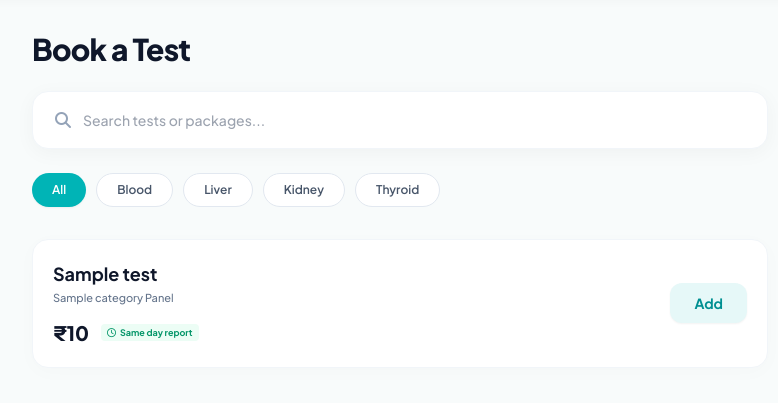
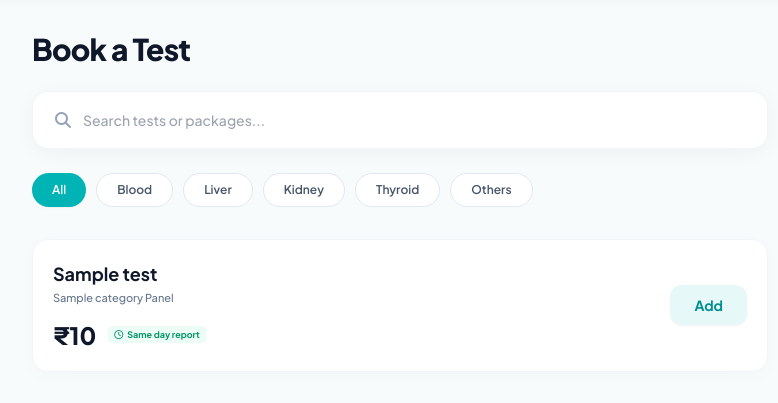
Before and after one commit to lab81617-del/caredrop-website, a Flask app: template templates/tests.html in a window 1280 px wide. Shown: the part 73-476 px from the top of the page, without its empty margins (240-1018 px from the left). Run offline with Flask 3, Linux system fonts and the light colour scheme; the template is opened without the code that fills it: most values are stand-ins (such as "Sample title", 1, 10 or a date in 2020); parts of the project's set-up code (start-up, migrations or seed data) failed here and were passed over; some libraries are stand-ins or nearby versions.

Commit message:
Update tests.html

```diff
--- a/templates/tests.html
+++ b/templates/tests.html
@@ -20,18 +20,19 @@
     <style>
         .hide-scrollbar::-webkit-scrollbar { display: none; }
         .hide-scrollbar { -ms-overflow-style: none; scrollbar-width: none; }
+        .pb-safe { padding-bottom: env(safe-area-inset-bottom); }
     </style>
 </head>
 <body class="bg-[#F8FBFB] text-slate-900 font-sans antialiased pb-28 md:pb-12">
 
-    <!-- Top Navigation -->
-    <header class="bg-white sticky top-0 z-40 shadow-[0_2px_10px_rgba(0,0,0,0.03)]">
-        <div class="max-w-7xl mx-auto px-4 md:px-8 h-[72px] flex items-center justify-between">
+    <!-- Top Navigation (Desktop) -->
+    <header class="bg-white sticky top-0 z-40 shadow-[0_2px_10px_rgba(0,0,0,0.03)] hidden md:block">
+        <div class="max-w-7xl mx-auto px-8 h-[72px] flex items-center justify-between">
             <a href="/" class="flex items-center gap-2">
                 <div class="w-8 h-8 rounded bg-brand-500 flex items-center justify-center text-white"><i class="fa-solid fa-droplet text-sm"></i></div>
                 <span class="text-2xl font-bold tracking-tight text-slate-900">CareDrop</span>
             </a>
-            <div class="hidden md:flex items-center gap-8 font-semibold text-sm text-slate-600">
+            <div class="flex items-center gap-8 font-semibold text-sm text-slate-600">
                 <a href="/tests" class="text-brand-500">Tests</a>
                 <a href="#" class="hover:text-brand-500 transition">Packages</a>
                 <a href="#" class="hover:text-brand-500 transition">About</a>
@@ -41,74 +42,85 @@
         </div>
     </header>
 
-    <main class="max-w-3xl mx-auto px-4 py-8">
+    <!-- Mobile Header -->
+    <header class="md:hidden bg-white sticky top-0 z-40 px-4 h-16 flex items-center gap-3 shadow-[0_2px_10px_rgba(0,0,0,0.03)]">
+        <a href="/" class="text-slate-500 text-lg w-8 h-8 flex items-center justify-center rounded-full hover:bg-slate-50"><i class="fa-solid fa-arrow-left"></i></a>
+        <h1 class="text-lg font-bold tracking-tight text-slate-900">Book a Test</h1>
+    </header>
 
-        <h1 class="text-3xl font-extrabold text-slate-900 tracking-tight mb-6">Book a Test</h1>
+    <main class="max-w-3xl mx-auto px-4 py-6 md:py-8">
 
-        <!-- Search Bar -->
-        <div class="bg-white p-1.5 rounded-2xl shadow-[0_4px_20px_rgba(0,0,0,0.04)] flex items-center border border-slate-100 mb-6">
+        <h1 class="hidden md:block text-3xl font-extrabold text-slate-900 tracking-tight mb-6">Book a Test</h1>
+
+        <!-- Live Search Bar -->
+        <div class="bg-white p-1.5 rounded-2xl shadow-[0_4px_20px_rgba(0,0,0,0.04)] flex items-center border border-slate-100 mb-6 relative z-10">
             <div class="pl-4 text-slate-400"><i class="fa-solid fa-magnifying-glass"></i></div>
             <input type="text" id="searchInput" onkeyup="filterTests()" placeholder="Search tests or packages..." class="w-full pl-3 pr-4 py-3 bg-transparent outline-none text-slate-700 font-medium text-sm">
         </div>
 
-        <!-- Filter Pills -->
+        <!-- Figma Filter Pills -->
         <div class="flex gap-2.5 overflow-x-auto pb-2 hide-scrollbar mb-6">
             <button class="bg-brand-500 text-white px-5 py-2 rounded-full font-semibold text-xs whitespace-nowrap shadow-sm">All</button>
             <button class="bg-white border border-slate-200 text-slate-600 px-5 py-2 rounded-full font-semibold text-xs whitespace-nowrap transition">Blood</button>
             <button class="bg-white border border-slate-200 text-slate-600 px-5 py-2 rounded-full font-semibold text-xs whitespace-nowrap transition">Liver</button>
             <button class="bg-white border border-slate-200 text-slate-600 px-5 py-2 rounded-full font-semibold text-xs whitespace-nowrap transition">Kidney</button>
             <button class="bg-white border border-slate-200 text-slate-600 px-5 py-2 rounded-full font-semibold text-xs whitespace-nowrap transition">Thyroid</button>
+            <button class="bg-white border border-slate-200 text-slate-600 px-5 py-2 rounded-full font-semibold text-xs whitespace-nowrap transition">Others</button>
         </div>
 
-        <!-- Test List -->
+        <!-- Test List Container -->
         <div class="space-y-4" id="test-list">
             {% for t in tests %}
-            <div class="test-card bg-white p-5 rounded-2xl border border-slate-100 shadow-[0_4px_20px_rgba(0,0,0,0.02)] hover:shadow-[0_8px_30px_rgba(0,0,0,0.06)] transition flex justify-between items-center" data-name="{{ t.name | lower }}">
+            <div class="test-card bg-white p-5 rounded-2xl border border-slate-100 shadow-[0_4px_20px_rgba(0,0,0,0.02)] transition flex justify-between items-center" data-name="{{ t.name | lower }}">
                 <div class="pr-4">
-                    <h3 class="font-bold text-lg text-slate-900 mb-0.5">{{ t.name }}</h3>
+                    <h3 class="font-bold text-base md:text-lg text-slate-900 mb-0.5">{{ t.name }}</h3>
                     <p class="text-[11px] text-slate-500 font-medium mb-3">{{ t.category }} Panel</p>
                     <div class="flex items-center gap-3">
-                        <span class="block text-xl font-extrabold text-slate-900">₹{{ t.price|int }}</span>
-                        <span class="text-[9px] text-emerald-600 font-bold bg-emerald-50 px-1.5 py-0.5 rounded flex items-center gap-1"><i class="fa-regular fa-clock"></i> Same day report</span>
+                        <span class="block text-xl md:text-2xl font-extrabold text-slate-900 leading-none">₹{{ t.price|int }}</span>
+                        <span class="text-[9px] text-emerald-600 font-bold bg-emerald-50 px-1.5 py-0.5 rounded flex items-center gap-1 mt-1 md:mt-0"><i class="fa-regular fa-clock"></i> Same day report</span>
                     </div>
                 </div>
-                <button onclick="addToCart({{ t.id }}, {{ t.price }}, this)" class="bg-brand-50 text-brand-600 hover:bg-brand-500 hover:text-white px-6 py-2.5 rounded-xl font-bold transition text-sm shrink-0 shadow-sm">
+                <button onclick="addToCart({{ t.id }}, {{ t.price }}, this)" class="bg-brand-50 text-brand-600 hover:bg-brand-500 hover:text-white px-5 py-2 md:px-6 md:py-2.5 rounded-xl font-bold transition text-xs md:text-sm shrink-0 shadow-sm">
                     Add
                 </button>
             </div>
             {% else %}
             <div class="text-center py-12 text-slate-400">
                 <i class="fa-solid fa-vial text-4xl mb-3"></i>
-                <p class="font-semibold">No tests available in catalog.</p>
+                <p class="font-semibold text-sm">No tests found for this search.</p>
             </div>
             {% endfor %}
         </div>
     </main>
 
-    <!-- Floating Cart Bar (Hidden by default, pops up when tests are added) -->
-    <div id="floating-cart" class="fixed bottom-4 left-4 right-4 md:left-1/2 md:-translate-x-1/2 md:w-[600px] bg-brand-900 text-white rounded-2xl px-6 py-4 justify-between items-center shadow-2xl z-50 hidden transition-all duration-300 transform translate-y-0">
+    <!-- Floating Cart Bar (Hidden until a test is added) -->
+    <div id="floating-cart" class="fixed bottom-[80px] md:bottom-6 left-4 right-4 md:left-1/2 md:-translate-x-1/2 md:w-[600px] bg-brand-900 text-white rounded-2xl px-6 py-4 justify-between items-center shadow-[0_10px_40px_rgba(0,54,55,0.4)] z-50 hidden transition-all duration-300">
         <div>
             <span id="cart-count" class="block text-xs text-brand-100 font-semibold mb-0.5">1 test selected</span>
-            <span id="cart-total" class="block text-xl font-black">₹0</span>
+            <span id="cart-total" class="block text-lg md:text-xl font-black leading-none">₹0</span>
         </div>
-        <a href="/checkout" class="bg-white text-brand-900 hover:bg-brand-50 px-6 py-3 rounded-xl font-extrabold text-sm transition shadow-md flex items-center gap-2">
+        <a href="/checkout" class="bg-white text-brand-900 hover:bg-brand-50 px-6 py-3 rounded-xl font-extrabold text-xs md:text-sm transition shadow-md flex items-center gap-2">
             View Cart <i class="fa-solid fa-arrow-right"></i>
         </a>
     </div>
 
-    <!-- Mobile Bottom Navigation Bar -->
+    <!-- Mobile Bottom Navigation Bar (Figma Exact) -->
     <div class="md:hidden fixed bottom-0 left-0 right-0 bg-white border-t border-slate-100 flex justify-around items-center h-[68px] z-40 px-2 pb-safe shadow-[0_-4px_20px_rgba(0,0,0,0.04)]">
         <a href="/" class="flex flex-col items-center gap-1 text-slate-400 hover:text-slate-900 transition">
-            <i class="fa-solid fa-house text-[18px]"></i><span class="text-[10px] font-bold">Home</span>
+            <i class="fa-solid fa-house text-[18px]"></i>
+            <span class="text-[10px] font-bold">Home</span>
         </a>
         <a href="/tests" class="flex flex-col items-center gap-1 text-brand-500">
-            <i class="fa-solid fa-magnifying-glass text-[18px]"></i><span class="text-[10px] font-bold">Search</span>
+            <i class="fa-solid fa-magnifying-glass text-[18px]"></i>
+            <span class="text-[10px] font-bold">Search</span>
         </a>
-        <a href="/checkout" class="flex flex-col items-center gap-1 text-slate-400 hover:text-slate-900 transition">
-            <i class="fa-solid fa-cart-shopping text-[18px]"></i><span class="text-[10px] font-bold">Cart</span>
+        <a href="/checkout" class="flex flex-col items-center gap-1 text-slate-400 hover:text-slate-900 transition relative">
+            <i class="fa-solid fa-cart-shopping text-[18px]"></i>
+            <span class="text-[10px] font-bold">Cart</span>
         </a>
         <a href="/login" class="flex flex-col items-center gap-1 text-slate-400 hover:text-slate-900 transition">
-            <i class="fa-regular fa-user text-[18px]"></i><span class="text-[10px] font-bold">User</span>
+            <i class="fa-regular fa-user text-[18px]"></i>
+            <span class="text-[10px] font-bold">User</span>
         </a>
     </div>
 
@@ -131,18 +143,18 @@
 
         async function addToCart(testId, price, btnElement) {
             try {
-                // Call API to add to Flask session
+                // Call API without reloading the page
                 const res = await fetch(`/api/cart/add/${testId}`, { method: 'POST' });
                 const data = await res.json();
 
                 if (data.status === 'success') {
-                    // Update Button UI
+                    // Update Button Visuals
                     btnElement.innerHTML = '<i class="fa-solid fa-check"></i> Added';
-                    btnElement.classList.remove('bg-brand-50', 'text-brand-600', 'hover:bg-brand-500');
-                    btnElement.classList.add('bg-emerald-500', 'text-white', 'cursor-not-allowed');
+                    btnElement.classList.remove('bg-brand-50', 'text-brand-600', 'hover:bg-brand-500', 'hover:text-white');
+                    btnElement.classList.add('bg-emerald-500', 'text-white');
                     btnElement.disabled = true;
 
-                    // Update Floating Cart UI
+                    // Calculate and Show Cart Bar
                     cartCount++;
                     cartTotal += parseFloat(price);
 
```
